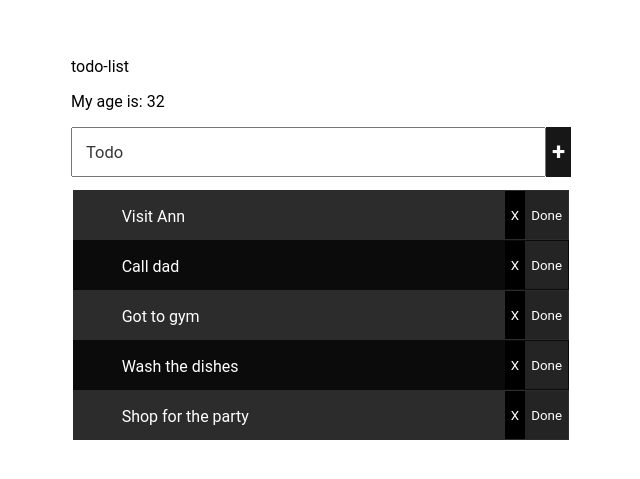
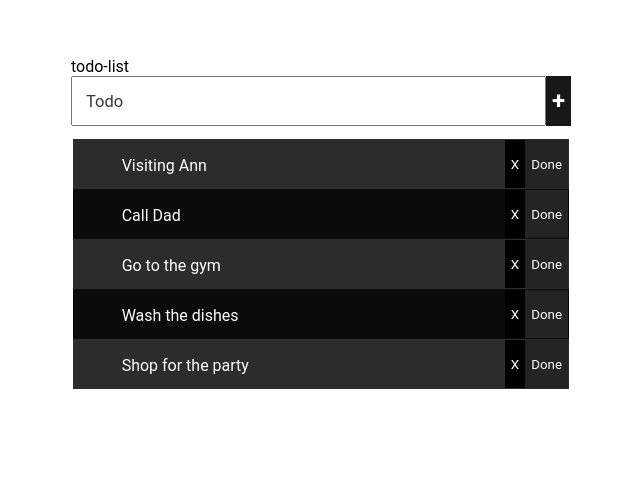
Before and after one commit to jbthecoder5/angular-todo-list-app, an Angular app: page / in a window 1280 px wide. Shown: the part 111-590 px from the top of the page, without its empty margins (319-959 px from the left). Built offline with nearby package versions, Linux system fonts and the light colour scheme.

Commit message:
learning arrays in ts and angular

```diff
--- a/src/app/app.component.html
+++ b/src/app/app.component.html
@@ -1,7 +1,6 @@
 <div class="container">
   <div class="todo-list">
     {{ title }}
-    <p>My age is: {{ age }}</p>
 
     <div class="input-group">
       <input type="text" placeholder="Todo" />
@@ -11,7 +10,7 @@
       <tr class="even">
         <td>
           <pre>
-            Visit Ann
+            {{ tasks[0] }}
           </pre>
         </td>
         <td>
@@ -22,7 +21,7 @@
       <tr class="odd">
         <td>
           <pre>
-            Call dad
+            {{ tasks[1] }}
           </pre>
         </td>
         <td>
@@ -33,7 +32,7 @@
       <tr class="even">
         <td>
           <pre>
-            Got to gym
+            {{ tasks[2] }}
           </pre>
         </td>
         <td>
@@ -44,7 +43,7 @@
       <tr class="odd">
         <td>
           <pre>
-            Wash the dishes
+            {{ tasks[3] }}
           </pre>
         </td>
         <td>
@@ -55,7 +54,7 @@
       <tr class="even">
         <td>
           <pre>
-            Shop for the party
+            {{ tasks[4] }}
           </pre>
         </td>
         <td>
--- a/src/app/app.component.ts
+++ b/src/app/app.component.ts
@@ -7,5 +7,11 @@ import { Component } from '@angular/core';
 })
 export class AppComponent {
   title = 'todo-list';
-  age = 32;
+  tasks = [
+    'Visiting Ann',
+    'Call Dad',
+    'Go to the gym',
+    'Wash the dishes',
+    'Shop for the party',
+  ];
 }
```
